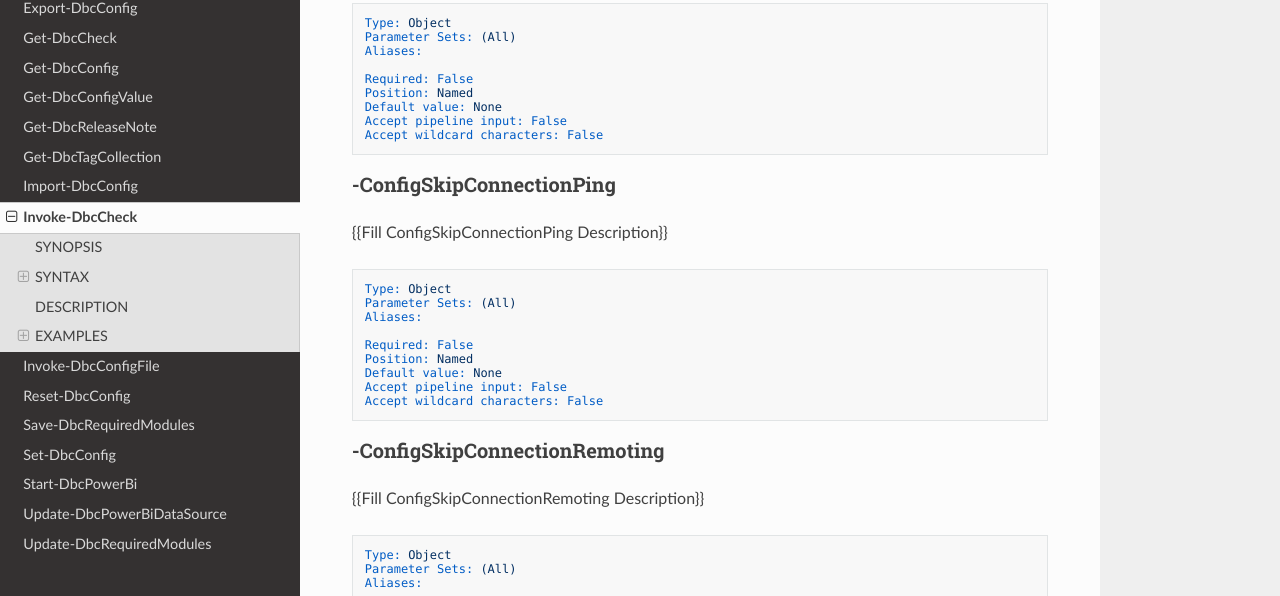
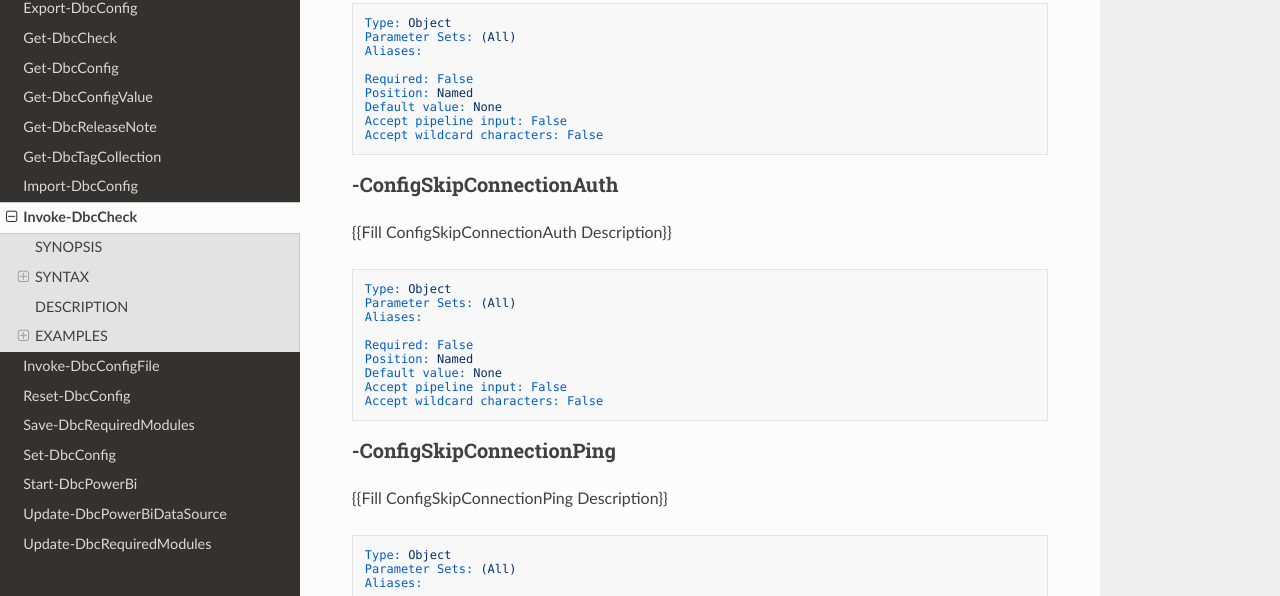
Before and after one commit to dataplat/dbachecks, an MkDocs documentation site: the page built from docs/functions/Invoke-DbcCheck.md, in a window 1280 px wide and 900 px high, scrolled down 50505 px. Shown: the part 244-840 px from the top of the window. Built offline with MkDocs 1.6.1, drawn with Linux system fonts in a browser that asks for light colours; nearby versions of some CDN libraries; old or Windows-style settings are respelled for this version of MkDocs; some of the changed text lies outside the part shown.

Commit message:
Updated Version Number and docs from master ***NO_CI***

````diff
--- a/docs/functions/Invoke-DbcCheck.md
+++ b/docs/functions/Invoke-DbcCheck.md
@@ -84,15 +84,15 @@ Invoke-DbcCheck [-Script <Object[]>] [-TestName <String[]>] [-EnableExit] [[-Che
  [-ConfigPolicyValiddbownerExcludedb <Object>] [-ConfigPolicyValiddbownerName <Object>]
  [-ConfigPolicyWhoisactiveDatabase <Object>] [-ConfigPolicyXeventRequiredrunningsession <Object>]
  [-ConfigPolicyXeventRequiredstoppedsession <Object>] [-ConfigPolicyXeventValidrunningsession <Object>]
- [-ConfigSkipBackupReadonly <Object>] [-ConfigSkipBackupTesting <Object>] [-ConfigSkipConnectionPing <Object>]
- [-ConfigSkipConnectionRemoting <Object>] [-ConfigSkipDatabaseFilegrowthdisabled <Object>]
- [-ConfigSkipDatabaseLogfilecounttest <Object>] [-ConfigSkipDatafilegrowthdisabled <Object>]
- [-ConfigSkipDbccDatapuritycheck <Object>] [-ConfigSkipDiffbackuptest <Object>]
- [-ConfigSkipHadrListenerPingcheck <Object>] [-ConfigSkipInstanceModeldbgrowth <Object>]
- [-ConfigSkipLogfilecounttest <Object>] [-ConfigSkipLogshiptesting <Object>] [-ConfigSkipTempdb1118 <Object>]
- [-ConfigSkipTempdbfilecount <Object>] [-ConfigSkipTempdbfilegrowthpercent <Object>]
- [-ConfigSkipTempdbfilesizemax <Object>] [-ConfigSkipTempdbfilesonc <Object>]
- [-ConfigTestingIntegrationInstance <Object>] [<CommonParameters>]
+ [-ConfigSkipBackupReadonly <Object>] [-ConfigSkipBackupTesting <Object>] [-ConfigSkipConnectionAuth <Object>]
+ [-ConfigSkipConnectionPing <Object>] [-ConfigSkipConnectionRemoting <Object>]
+ [-ConfigSkipDatabaseFilegrowthdisabled <Object>] [-ConfigSkipDatabaseLogfilecounttest <Object>]
+ [-ConfigSkipDatafilegrowthdisabled <Object>] [-ConfigSkipDbccDatapuritycheck <Object>]
+ [-ConfigSkipDiffbackuptest <Object>] [-ConfigSkipHadrListenerPingcheck <Object>]
+ [-ConfigSkipInstanceModeldbgrowth <Object>] [-ConfigSkipLogfilecounttest <Object>]
+ [-ConfigSkipLogshiptesting <Object>] [-ConfigSkipTempdb1118 <Object>] [-ConfigSkipTempdbfilecount <Object>]
+ [-ConfigSkipTempdbfilegrowthpercent <Object>] [-ConfigSkipTempdbfilesizemax <Object>]
+ [-ConfigSkipTempdbfilesonc <Object>] [-ConfigTestingIntegrationInstance <Object>] [<CommonParameters>]
 ```
 
 ### NewOutputSet
@@ -174,15 +174,15 @@ Invoke-DbcCheck [-Script <Object[]>] [-TestName <String[]>] [-EnableExit] [[-Che
  [-ConfigPolicyValiddbownerExcludedb <Object>] [-ConfigPolicyValiddbownerName <Object>]
  [-ConfigPolicyWhoisactiveDatabase <Object>] [-ConfigPolicyXeventRequiredrunningsession <Object>]
  [-ConfigPolicyXeventRequiredstoppedsession <Object>] [-ConfigPolicyXeventValidrunningsession <Object>]
- [-ConfigSkipBackupReadonly <Object>] [-ConfigSkipBackupTesting <Object>] [-ConfigSkipConnectionPing <Object>]
- [-ConfigSkipConnectionRemoting <Object>] [-ConfigSkipDatabaseFilegrowthdisabled <Object>]
- [-ConfigSkipDatabaseLogfilecounttest <Object>] [-ConfigSkipDatafilegrowthdisabled <Object>]
- [-ConfigSkipDbccDatapuritycheck <Object>] [-ConfigSkipDiffbackuptest <Object>]
- [-ConfigSkipHadrListenerPingcheck <Object>] [-ConfigSkipInstanceModeldbgrowth <Object>]
- [-ConfigSkipLogfilecounttest <Object>] [-ConfigSkipLogshiptesting <Object>] [-ConfigSkipTempdb1118 <Object>]
- [-ConfigSkipTempdbfilecount <Object>] [-ConfigSkipTempdbfilegrowthpercent <Object>]
- [-ConfigSkipTempdbfilesizemax <Object>] [-ConfigSkipTempdbfilesonc <Object>]
- [-ConfigTestingIntegrationInstance <Object>] [<CommonParameters>]
+ [-ConfigSkipBackupReadonly <Object>] [-ConfigSkipBackupTesting <Object>] [-ConfigSkipConnectionAuth <Object>]
+ [-ConfigSkipConnectionPing <Object>] [-ConfigSkipConnectionRemoting <Object>]
+ [-ConfigSkipDatabaseFilegrowthdisabled <Object>] [-ConfigSkipDatabaseLogfilecounttest <Object>]
+ [-ConfigSkipDatafilegrowthdisabled <Object>] [-ConfigSkipDbccDatapuritycheck <Object>]
+ [-ConfigSkipDiffbackuptest <Object>] [-ConfigSkipHadrListenerPingcheck <Object>]
+ [-ConfigSkipInstanceModeldbgrowth <Object>] [-ConfigSkipLogfilecounttest <Object>]
+ [-ConfigSkipLogshiptesting <Object>] [-ConfigSkipTempdb1118 <Object>] [-ConfigSkipTempdbfilecount <Object>]
+ [-ConfigSkipTempdbfilegrowthpercent <Object>] [-ConfigSkipTempdbfilesizemax <Object>]
+ [-ConfigSkipTempdbfilesonc <Object>] [-ConfigTestingIntegrationInstance <Object>] [<CommonParameters>]
 ```
 
 ## DESCRIPTION
@@ -2866,6 +2866,21 @@ Accept pipeline input: False
 Accept wildcard characters: False
 ```
 
+### -ConfigSkipConnectionAuth
+{{Fill ConfigSkipConnectionAuth Description}}
+
+```yaml
+Type: Object
+Parameter Sets: (All)
+Aliases:
+
+Required: False
+Position: Named
+Default value: None
+Accept pipeline input: False
+Accept wildcard characters: False
+```
+
 ### -ConfigSkipConnectionPing
 {{Fill ConfigSkipConnectionPing Description}}
 
````
Also changed, not shown: docs/RELEASE.md (+8 -1 lines), docs/functions/Update-DbcPowerBiDataSource.md (+43 -1 lines).
